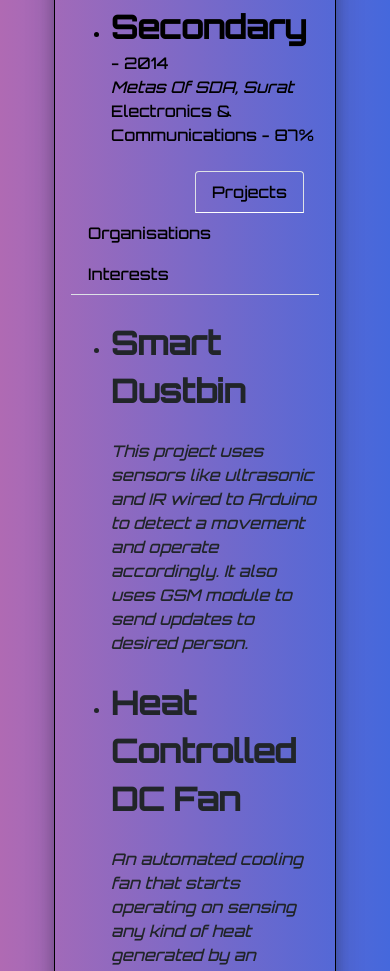
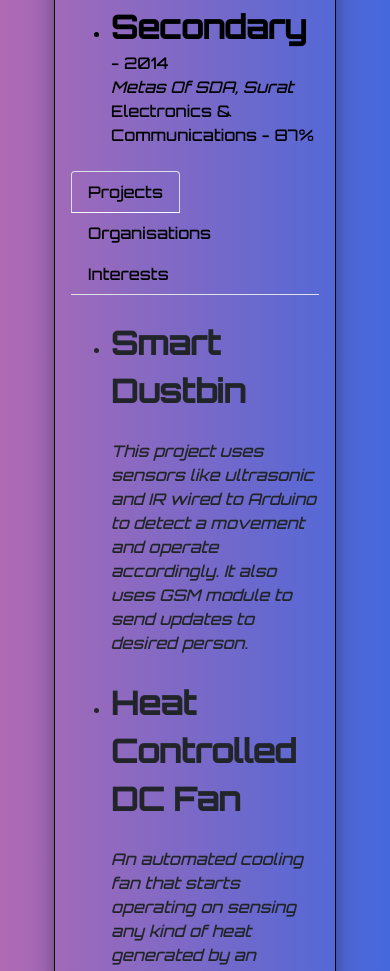
Before and after one commit to vau98/commutatus, a plain HTML site: page index.html in a window 390 px wide. Shown: the part 2186-3157 px from the top of the page. Drawn offline with nearby package versions, Linux system fonts and the light colour scheme.

Commit message:
third responsive change

```diff
--- a/index.html
+++ b/index.html
@@ -116,7 +116,7 @@ In the end, what matters is the result and the satisfaction of completing a proj
 			<div>
   				<nav style="margin-top: 1.5rem;">
 				  <div class="nav nav-tabs" id="nav-tab" role="tablist">
-				    <a class="nav-item nav-link active" id="nav-home-tab" data-toggle="tab" href="#nav-home1" role="tab" aria-controls="nav-home" aria-selected="true" style="color: black;background-color:transparent;margin-left: 50%;">Projects</a>
+				    <a class="nav-item nav-link active" id="nav-home-tab" data-toggle="tab" href="#nav-home1" role="tab" aria-controls="nav-home" aria-selected="true" style="color: black;background-color:transparent;">Projects</a>
 				    <a class="nav-item nav-link" id="nav-profile-tab" data-toggle="tab" href="#nav-profile1" role="tab" aria-controls="nav-profile" aria-selected="false" style="color: black;background-color:transparent;">Organisations</a>
 				    <a class="nav-item nav-link" id="nav-contact-tab" data-toggle="tab" href="#nav-contact1" role="tab" aria-controls="nav-contact" aria-selected="false" style="color: black;background-color:transparent;">Interests</a>
 				  </div>
```
